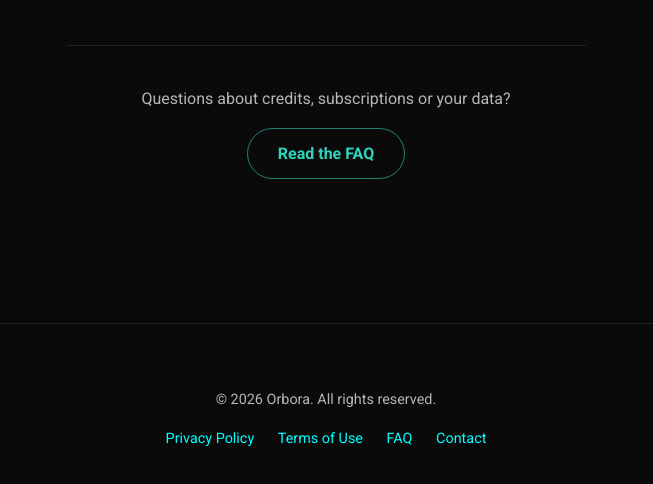
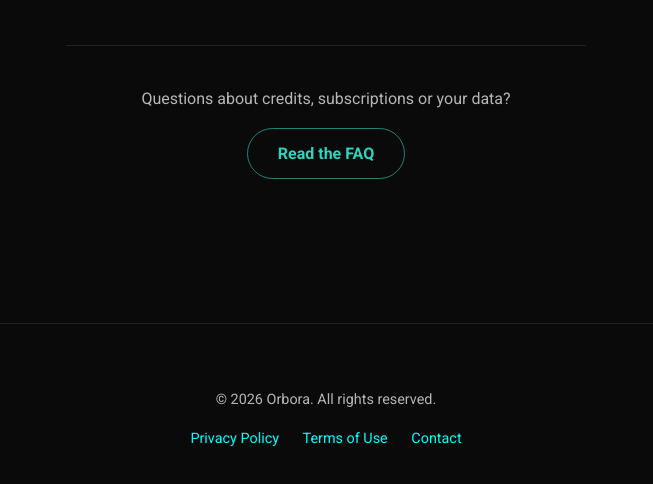
Before and after one commit to Criaphore/criaphore-site, a plain HTML site: page orbora/index.html in a window 1280 px wide. Shown: the part 5053-5537 px from the top of the page, without its empty margins (314-967 px from the left). Drawn offline with Linux system fonts and the light colour scheme.

Commit message:
Drop the FAQ link from the Orbora footer; the page ends on a FAQ button
Co-Authored-By: Claude Opus 5.5 <noreply@anthropic.com>

```diff
--- a/orbora/index.html
+++ b/orbora/index.html
@@ -235,7 +235,6 @@
     <div class="footer-links-container">
       <a href="privacy/" class="footer-link">Privacy Policy</a>
       <a href="terms/" class="footer-link">Terms of Use</a>
-      <a href="faq/" class="footer-link">FAQ</a>
       <a href="mailto:contact@criaphore.com" class="footer-link">Contact</a>
     </div>
   </footer>
```
